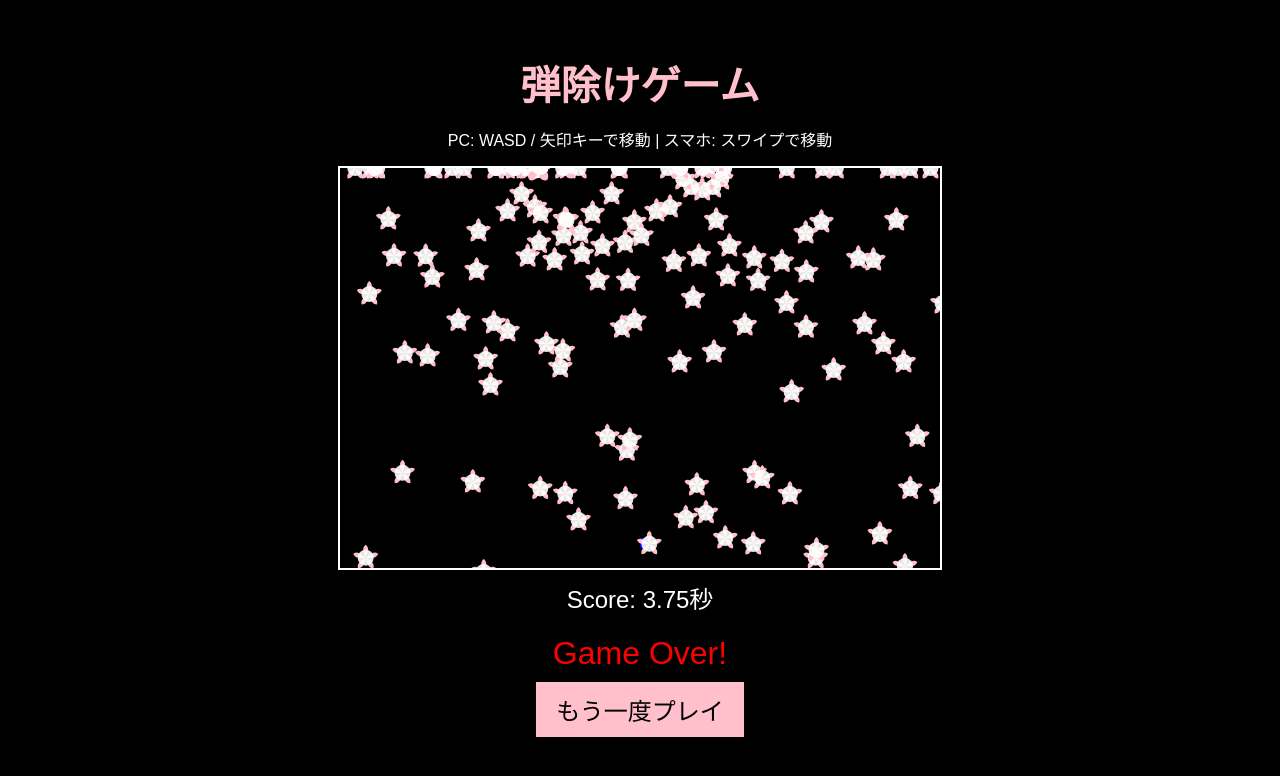
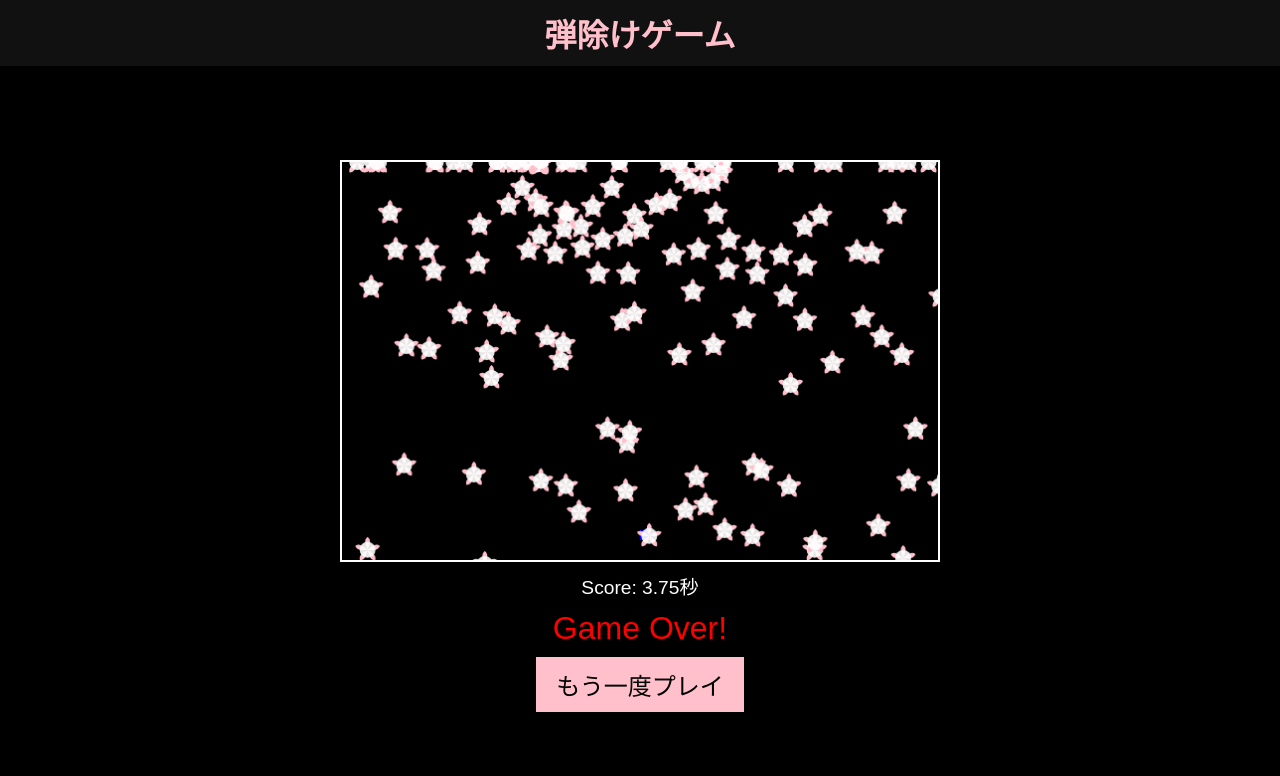
Before and after one commit to Marumyonn-Mejiro/shooting_Game_Console, a plain HTML site: page index.html in a window 1280 px wide. Drawn offline with Linux system fonts and the light colour scheme.

Commit message:
no message

```diff
--- a/index.html
+++ b/index.html
@@ -2,100 +2,89 @@
 <html lang="ja">
 <head>
   <meta charset="UTF-8" />
-  <!-- ブラウザの幅に合わせたレスポンシブ対応 -->
+  <!-- viewport設定でスマホでも適切な表示に -->
   <meta name="viewport" content="width=device-width, initial-scale=1.0" />
   <title>弾除けゲーム</title>
   <style>
-    /* 全体の背景・フォント設定・スクロール無効 */
-    body {
+    /* 全体リセット */
+    * {
       margin: 0;
       padding: 0;
+      box-sizing: border-box;
+    }
+    body {
       background-color: black;
       color: white;
       font-family: Arial, sans-serif;
+      text-align: center;
+      overflow: hidden; /* ページ全体のスクロールを抑制 */
+    }
+    header {
+      padding: 10px;
+      background-color: #111;
+    }
+    header h1 {
+      font-size: 2rem;
+      color: pink;
+    }
+    /* ゲームコンテナ（画面全体に収める） */
+    #gameContainer {
       display: flex;
       flex-direction: column;
       align-items: center;
       justify-content: center;
-      min-height: 100vh;
-      overflow: hidden;
+      height: calc(100vh - 60px); /* ヘッダー分を差し引く */
+      padding: 10px;
     }
-    /* タイトル */
-    h1 {
-      font-size: 2.5rem;
-      color: pink;
-      margin: 10px 0;
-      text-align: center;
-    }
-    /* 説明文 */
-    p {
-      text-align: center;
-      margin: 5px 0 15px;
-    }
-    /* ゲーム画面を囲むコンテナ */
-    #gameContainer {
-      width: 90vw;
-      max-width: 600px;
-      box-sizing: border-box;
-      display: flex;
-      flex-direction: column;
-      align-items: center;
-    }
-    /* キャンバスは画面幅に応じてリサイズ */
+    /* キャンバスは画面幅の90%、最大600px */
     canvas {
       border: 2px solid white;
       background-color: black;
-      width: 100%;
+      width: 90vw;
+      max-width: 600px;
       height: auto;
       display: block;
     }
     /* スコア表示 */
     #scoreDisplay {
-      font-size: 1.5rem;
-      margin: 10px 0;
-      text-align: center;
+      margin-top: 10px;
+      font-size: 1.2rem;
     }
-    /* ゲームオーバー時のメッセージ */
+    /* ゲームオーバーエリア */
+    #gameOverContainer {
+      margin-top: 10px;
+    }
     #gameOverText {
       font-size: 2rem;
       color: red;
       display: none;
-      margin: 10px 0;
-      text-align: center;
     }
-    /* もう一度プレイボタン */
     #restartButton {
+      margin-top: 10px;
+      padding: 10px 20px;
       font-size: 1.5rem;
-      padding: 10px 20px;
       background-color: pink;
       border: none;
       color: black;
       cursor: pointer;
       display: none;
-      margin-bottom: 20px;
-    }
-    /* スマホなど画面の狭い端末用の調整 */
-    @media (max-width: 480px) {
-      h1 {
-        font-size: 2rem;
-      }
-      #scoreDisplay, #restartButton {
-        font-size: 1.2rem;
-      }
     }
   </style>
 </head>
 <body>
-  <h1>弾除けゲーム</h1>
-  <p>PC: WASD / 矢印キーで移動 | スマホ: スワイプで移動</p>
+  <header>
+    <h1>弾除けゲーム</h1>
+  </header>
   <div id="gameContainer">
     <canvas id="gameCanvas"></canvas>
     <div id="scoreDisplay">Score: 0.00秒</div>
-    <div id="gameOverText">Game Over!</div>
-    <button id="restartButton">もう一度プレイ</button>
+    <div id="gameOverContainer">
+      <div id="gameOverText">Game Over!</div>
+      <button id="restartButton">もう一度プレイ</button>
+    </div>
   </div>
 
-  <!-- ゲームロジックの JavaScript をモジュールとして読み込み -->
+  <!-- ゲームロジック（モジュール方式） -->
   <script type="module" src="shooting_Game_Console.js"></script>
 </body>
 </html>
--- a/shooting_Game_Console.js
+++ b/shooting_Game_Console.js
@@ -5,35 +5,30 @@ const scoreDisplay = document.getElementById("scoreDisplay");
 const gameOverText = document.getElementById("gameOverText");
 const restartButton = document.getElementById("restartButton");
 
-// 定数（プレイヤーサイズ、弾のサイズ・速度、プレイヤー移動速度）
+// ゲームに関する定数
 const PLAYER_SIZE = 10;
 const BULLET_SIZE = 5;
 const BULLET_SPEED = 2;
 const PLAYER_SPEED = 4;
 
-// ゲームに関する変数
+// ゲーム内変数
 let player, bullets, keys, gameRunning, startTime;
 
-// ★ ゲーム初期化関数 ★
+// ★ ゲーム初期化 ★
 function initGame() {
-  // キャンバスのサイズは画面サイズに応じて設定（最大幅600px、画面幅の90％、高さは画面高さの60％または400pxの小さい方）
+  // キャンバスサイズを画面サイズに応じて設定（最大600px×約400px）
   canvas.width = Math.min(window.innerWidth * 0.9, 600);
   canvas.height = Math.min(window.innerHeight * 0.6, 400);
 
-  // プレイヤーはキャンバス下部中央に配置
+  // プレイヤーの初期位置はキャンバス中央下部
   player = { x: canvas.width / 2, y: canvas.height - 30 };
   bullets = [];
   keys = {};
   gameRunning = true;
-
-  // ゲームオーバー関連の表示は非表示に
   gameOverText.style.display = "none";
   restartButton.style.display = "none";
-
-  // ゲーム開始時刻を記録
+  scoreDisplay.textContent = "Score: 0.00秒";
   startTime = new Date();
-  scoreDisplay.textContent = "Score: 0.00秒";
-
   gameLoop();
 }
 window.addEventListener("resize", initGame);
@@ -43,7 +38,8 @@ initGame();
 document.addEventListener("keydown", (e) => keys[e.key] = true);
 document.addEventListener("keyup", (e) => keys[e.key] = false);
 
-// ★ スマホのスワイプ操作（画面スクロール防止のため preventDefault を実施） ★
+// ★ スマホのタッチ操作 ★
+// タッチでのスワイプ操作でプレイヤー移動し、ページスクロールは preventDefault で無効化
 let touchStartX = 0, touchStartY = 0;
 document.addEventListener("touchstart", (e) => {
   touchStartX = e.touches[0].clientX;
@@ -55,7 +51,6 @@ document.addEventListener("touchmove", (e) => {
   let dy = e.touches[0].clientY - touchStartY;
   touchStartX = e.touches[0].clientX;
   touchStartY = e.touches[0].clientY;
-  // プレイヤーの座標を移動（感度調整：0.2）
   player.x += dx * 0.2;
   player.y += dy * 0.2;
 }, { passive: false });
@@ -63,40 +58,29 @@ document.addEventListener("touchmove", (e) => {
 // ★ ゲームループ ★
 function gameLoop() {
   if (!gameRunning) return;
-
   ctx.clearRect(0, 0, canvas.width, canvas.height);
 
-  // プレイヤーの移動処理（キーボード入力）
+  // プレイヤーの移動処理
   if (keys["ArrowLeft"] || keys["a"]) player.x -= PLAYER_SPEED;
   if (keys["ArrowRight"] || keys["d"]) player.x += PLAYER_SPEED;
   if (keys["ArrowUp"] || keys["w"]) player.y -= PLAYER_SPEED;
   if (keys["ArrowDown"] || keys["s"]) player.y += PLAYER_SPEED;
 
-  // プレイヤーが画面外に出ないように制限
+  // 画面外へ出ないように制限
   player.x = Math.max(0, Math.min(canvas.width - PLAYER_SIZE, player.x));
   player.y = Math.max(0, Math.min(canvas.height - PLAYER_SIZE, player.y));
 
-  // プレイヤー描画（青い正方形）
+  // プレイヤー描画
   ctx.fillStyle = "blue";
   ctx.fillRect(player.x, player.y, PLAYER_SIZE, PLAYER_SIZE);
 
-  // 弾（敵）の更新処理：位置更新
+  // 弾の更新＆描画
   bullets.forEach((b) => {
     b.x += b.dx * BULLET_SPEED;
     b.y += b.dy * BULLET_SPEED;
-  });
-  // 画面外に出た弾は削除
-  bullets = bullets.filter((b) =>
-    b.x >= -BULLET_SIZE &&
-    b.x <= canvas.width + BULLET_SIZE &&
-    b.y >= -BULLET_SIZE &&
-    b.y <= canvas.height + BULLET_SIZE
-  );
+    drawSakuraBullet(b.x, b.y, BULLET_SIZE * 4);
 
-  // 弾の描画と衝突判定
-  bullets.forEach((b) => {
-    drawSakuraBullet(b.x, b.y, BULLET_SIZE * 4);
-    // 衝突判定：プレイヤーと弾が重なった場合はゲームオーバー
+    // 衝突判定：プレイヤーと弾が重なったらゲームオーバー
     if (
       b.x < player.x + PLAYER_SIZE &&
       b.x + BULLET_SIZE > player.x &&
@@ -106,13 +90,20 @@ function gameLoop() {
       gameOver();
     }
   });
+  // 画面外に出た弾を削除
+  bullets = bullets.filter((b) =>
+    b.x >= -BULLET_SIZE &&
+    b.x <= canvas.width + BULLET_SIZE &&
+    b.y >= -BULLET_SIZE &&
+    b.y <= canvas.height + BULLET_SIZE
+  );
 
-  // 高頻度で弾幕発射
+  // ランダムに弾幕発射
   if (Math.random() < 0.1) {
     spawnBulletPattern();
   }
 
-  // 経過時間を算出し、スコアとして表示（秒単位）
+  // 生き延びた時間（秒）の更新表示
   const elapsedTime = (new Date() - startTime) / 1000;
   scoreDisplay.textContent = `Score: ${elapsedTime.toFixed(2)}秒`;
 
@@ -147,7 +138,7 @@ function drawSakuraBullet(x, y, size) {
     drawPetal(size);
     ctx.restore();
   }
-  // 中心部分のハイライトを描画
+  // 中心部分（ハイライト）の描画
   ctx.beginPath();
   ctx.fillStyle = "rgba(255,255,255,0.9)";
   ctx.arc(0, 0, size * 0.4, 0, Math.PI * 2);
@@ -155,7 +146,6 @@ function drawSakuraBullet(x, y, size) {
   ctx.restore();
 }
 
-// ★ 花びら描画（ベジェ曲線を使用） ★
 function drawPetal(size) {
   ctx.beginPath();
   ctx.moveTo(0, 0);
@@ -178,9 +168,7 @@ function gameOver() {
   gameRunning = false;
   gameOverText.style.display = "block";
   restartButton.style.display = "block";
-  const elapsedTime = (new Date() - startTime) / 1000;
-  scoreDisplay.textContent = `Score: ${elapsedTime.toFixed(2)}秒`;
 }
 
-// ★ 再スタートボタンのクリックイベント ★
+// ★ 再プレイボタンのクリックでゲーム再開 ★
 restartButton.addEventListener("click", initGame);
```
